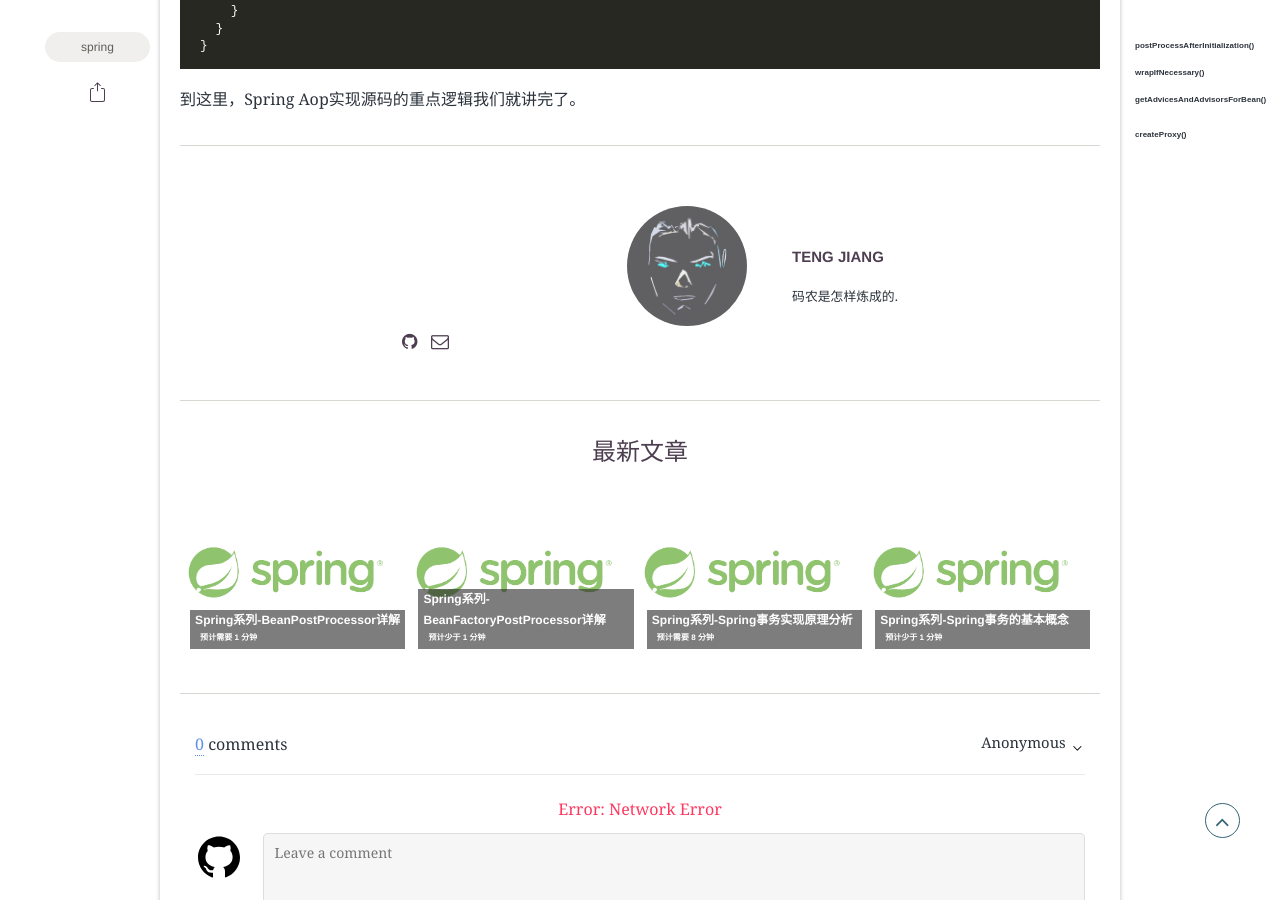
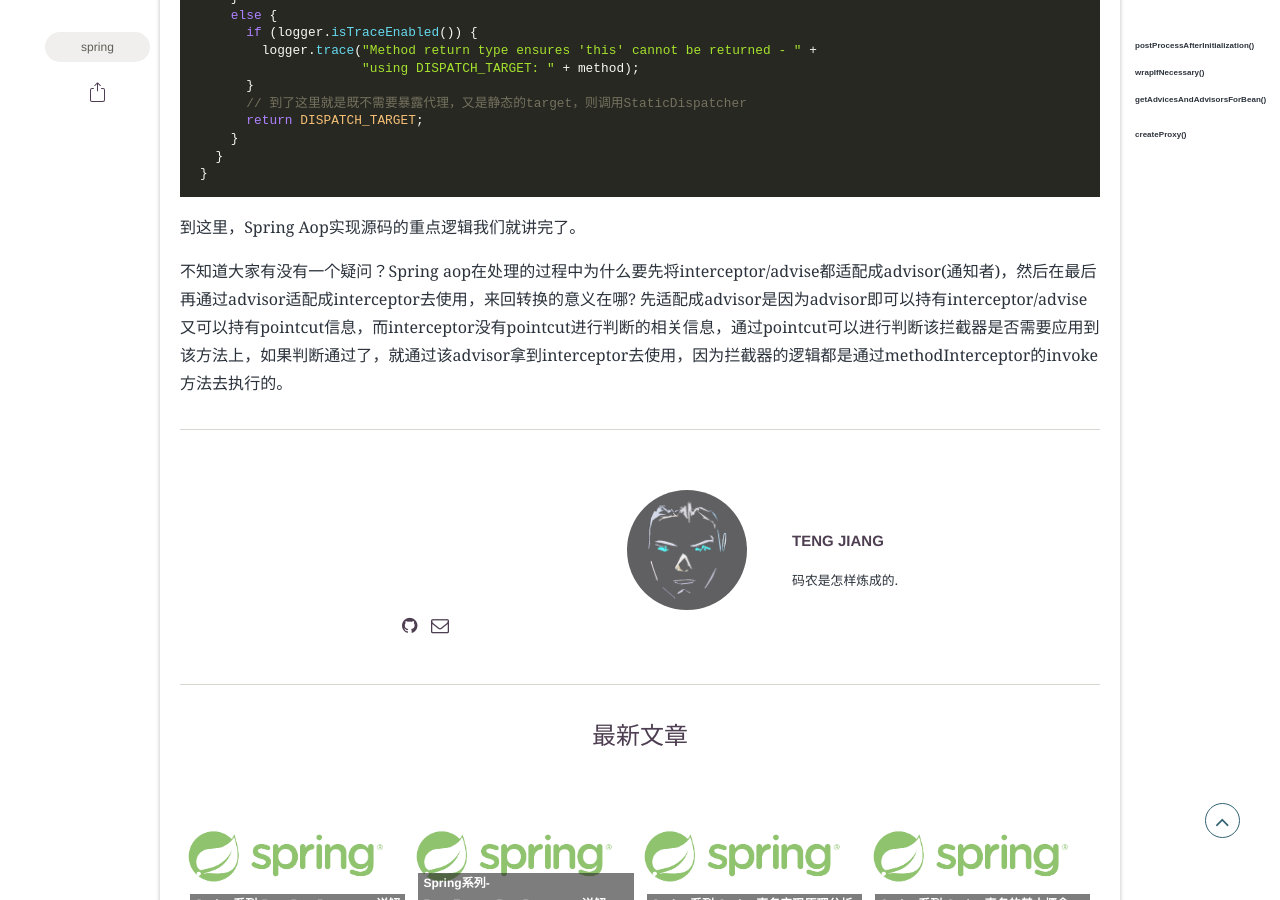
Before and after one commit to javaer996/javaer996.github.io, a Jekyll site: the page built from _posts/2022-03-16-Spring系列-Spring Aop实现原理分析.markdown, in a window 1280 px wide and 900 px high, scrolled down 20970 px. Built offline with Jekyll 4.4.1, drawn with Linux system fonts in a browser that asks for light colours; some web fonts are replaced; comment, search, counter and statistics services are not loaded; some of the changed text lies outside the part shown.

Commit message:
修改Spring Aop实现原理分析文章

````diff
--- a/_posts/2022-03-16-Spring系列-Spring Aop实现原理分析.markdown
+++ b/_posts/2022-03-16-Spring系列-Spring Aop实现原理分析.markdown
@@ -310,6 +310,9 @@
 ```
 
 ### makeAdvisorChainAspectJCapableIfNecessary()
+
+ExposeInvocationInterceptor的作用是将MethodInvocation放到ThreadLocal中去，为什么需要这么做呢？
+因为虽然在每个MethodInterceptor中都可以直接获取到MethodInvocation，但是通过适配的advise却没有方法入参可以传入MethodInvocation，所以如果想在advise的通知逻辑中获取MethodInvocation，就需要ExposeInvocationInterceptor提前设置。
 
 ```java
 // AspectJProxyUtils.java
@@ -1114,3 +1117,6 @@
 ```
 
 到这里，Spring Aop实现源码的重点逻辑我们就讲完了。
+
+不知道大家有没有一个疑问？Spring aop在处理的过程中为什么要先将interceptor/advise都适配成advisor(通知者)，然后在最后再通过advisor适配成interceptor去使用，来回转换的意义在哪?
+先适配成advisor是因为advisor即可以持有interceptor/advise又可以持有pointcut信息，而interceptor没有pointcut进行判断的相关信息，通过pointcut可以进行判断该拦截器是否需要应用到该方法上，如果判断通过了，就通过该advisor拿到interceptor去使用，因为拦截器的逻辑都是通过methodInterceptor的invoke方法去执行的。
````
